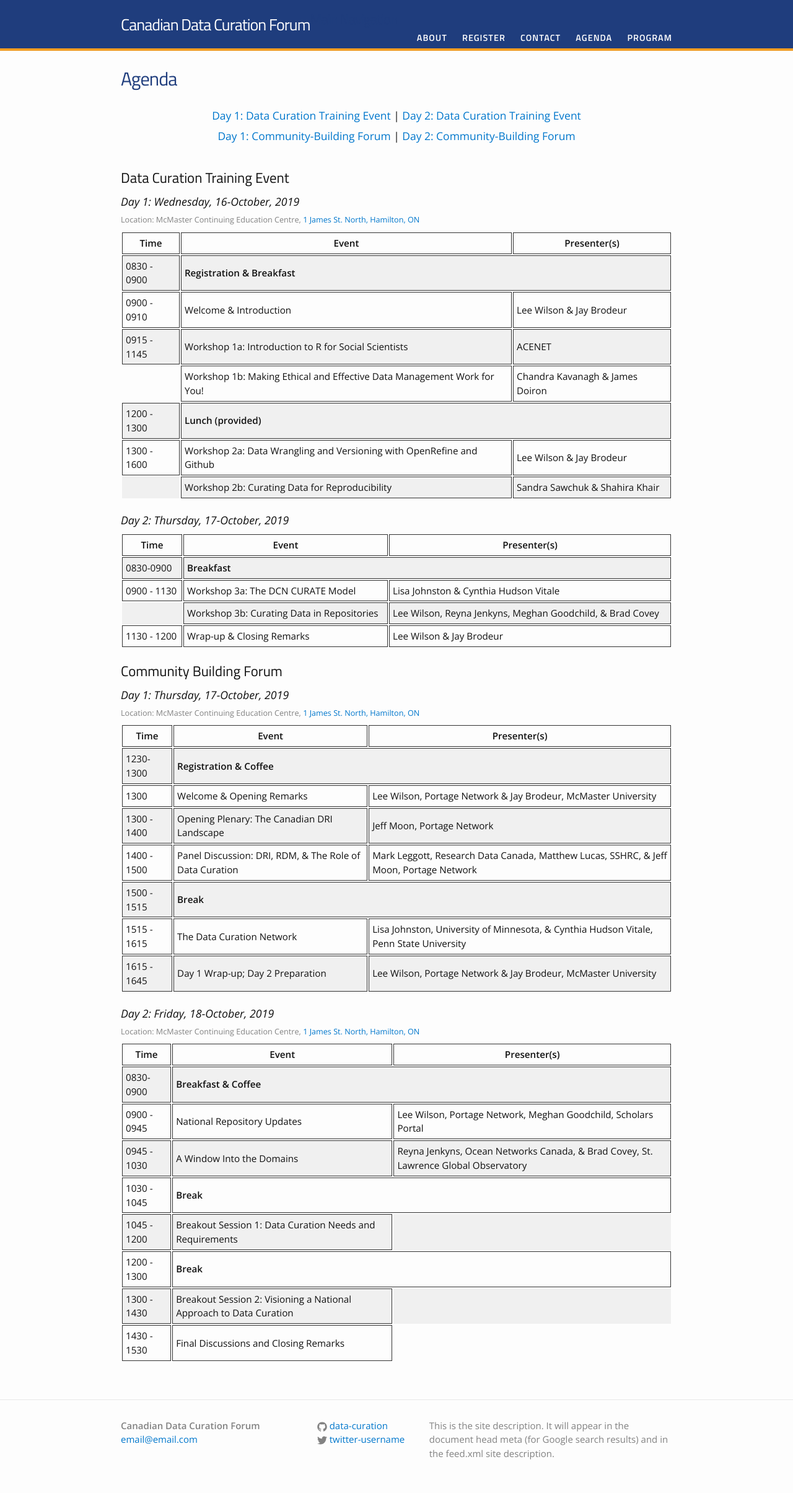
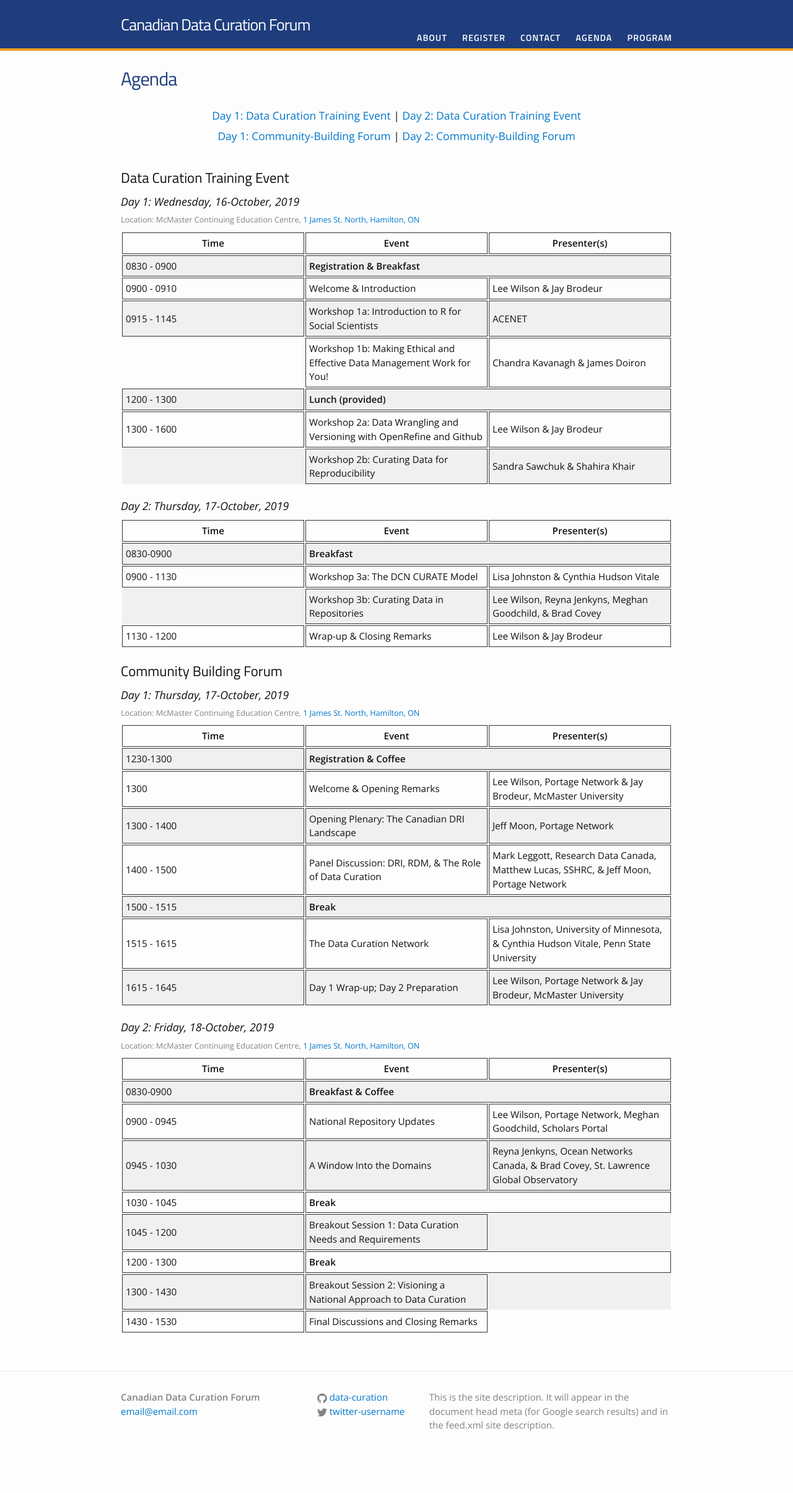
Before and after one commit to data-curation/data-curation.github.io, a Jekyll site: the page built from agenda.md, in a window 1280 px wide. Shown: the whole page at 62% size. Built offline with Jekyll 4.4.1, drawn with Linux system fonts in a browser that asks for light colours; after the commit the page ends 2363 px from its top, so only the background shows below that.

Commit message:
Update _base.scss

```diff
--- a/_sass/_base.scss
+++ b/_sass/_base.scss
@@ -85,7 +85,7 @@ li {
 table{
 	margin-bottom:20px;
 	width:100%;
-	layout:fixed;
+	table-layout:fixed;
 }
 
 td,th{
```
